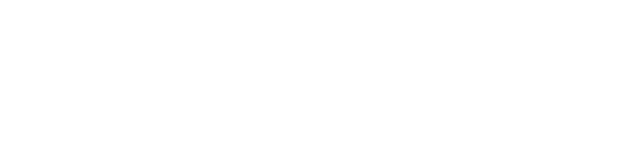
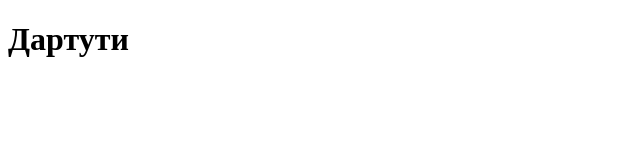
Before and after one commit to vlakyzmich/HW-3, a plain HTML site: page index.html in a window 1280 px wide. Shown: the whole page, without its empty margins (0-640 px from the left). Drawn offline with Linux system fonts and the light colour scheme.

Commit message:
add header

```diff
--- a/index.html
+++ b/index.html
@@ -6,5 +6,9 @@
     <meta name="viewport" content="width=device-width, initial-scale=1.0" />
     <title>Document</title>
   </head>
-  <body></body>
+  <body>
+    <header>
+      <h1>Дартути</h1>
+    </header>
+  </body>
 </html>
```
